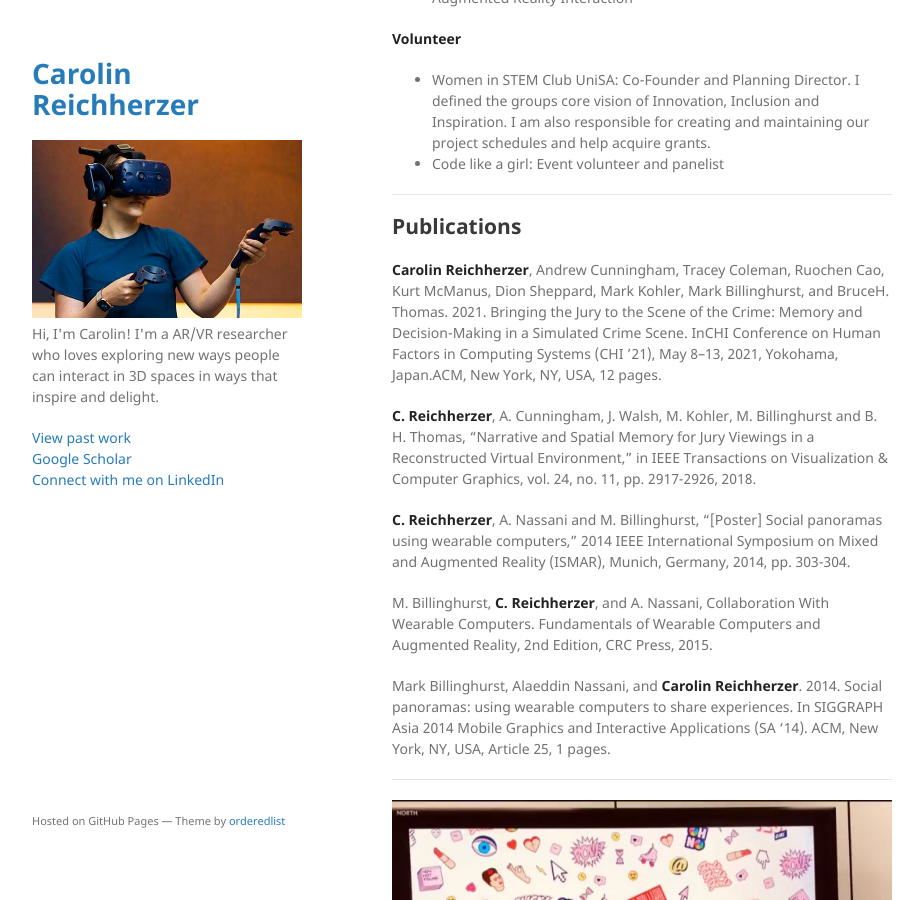
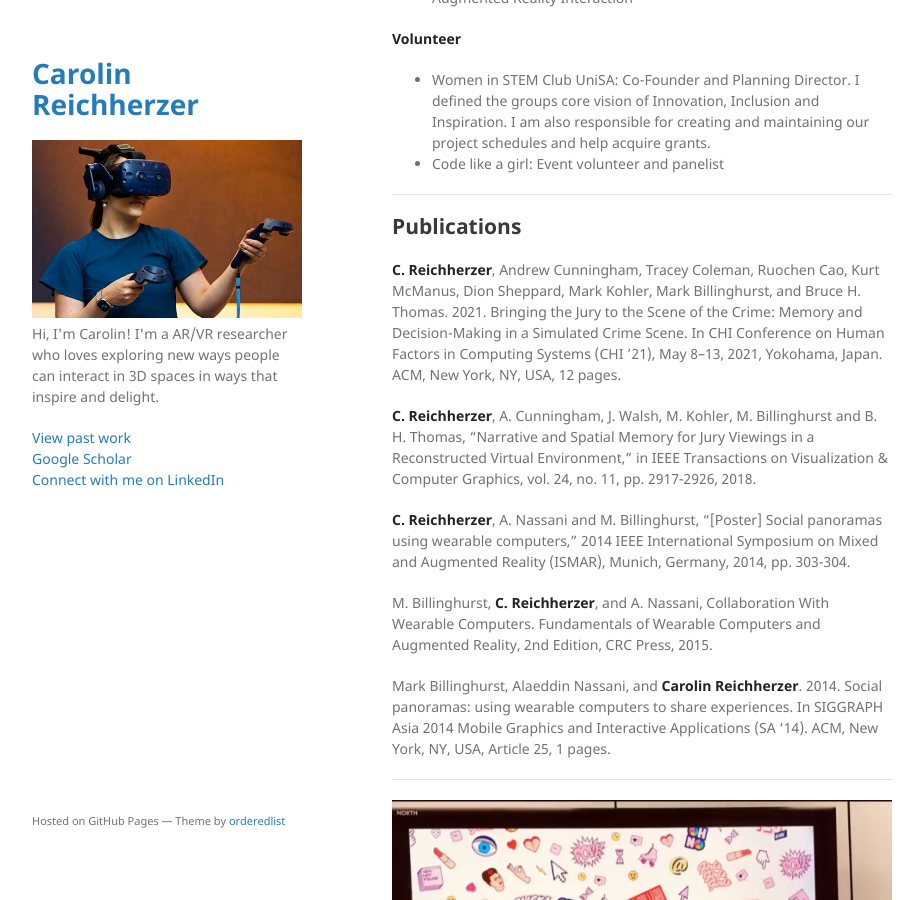
Before and after one commit to kiwicarolin/kiwicarolin.github.io, a Jekyll site: the page built from index.md, in a window 1280 px wide and 900 px high, scrolled down 2646 px. Shown: the whole window, without its empty margins (178-1101 px from the left). Built offline with Jekyll 4.4.1, drawn with Linux system fonts in a browser that asks for light colours; our own code applies the rules of GitHub Pages for plain Markdown files.

Commit message:
fix typos

```diff
--- a/index.md
+++ b/index.md
@@ -91,7 +91,7 @@ _My PhD was graciously supported by the [Data to Decisions CRC](https://www.d2dc
 
 ## Publications
 
-**Carolin Reichherzer**, Andrew Cunningham, Tracey Coleman, Ruochen Cao, Kurt McManus, Dion Sheppard, Mark Kohler, Mark Billinghurst, and BruceH. Thomas. 2021. Bringing the Jury to the Scene of the Crime: Memory and Decision-Making in a Simulated Crime Scene. InCHI Conference on Human Factors in Computing Systems (CHI ’21), May 8–13, 2021, Yokohama, Japan.ACM, New York, NY, USA, 12 pages.
+**C. Reichherzer**, Andrew Cunningham, Tracey Coleman, Ruochen Cao, Kurt McManus, Dion Sheppard, Mark Kohler, Mark Billinghurst, and Bruce H. Thomas. 2021. Bringing the Jury to the Scene of the Crime: Memory and Decision-Making in a Simulated Crime Scene. In CHI Conference on Human Factors in Computing Systems (CHI ’21), May 8–13, 2021, Yokohama, Japan. ACM, New York, NY, USA, 12 pages.
 
 **C. Reichherzer**, A. Cunningham, J. Walsh, M. Kohler, M. Billinghurst and B. H. Thomas, "Narrative and Spatial Memory for Jury Viewings in a Reconstructed Virtual Environment," in IEEE Transactions on Visualization & Computer Graphics, vol. 24, no. 11, pp. 2917-2926, 2018.
 
```
